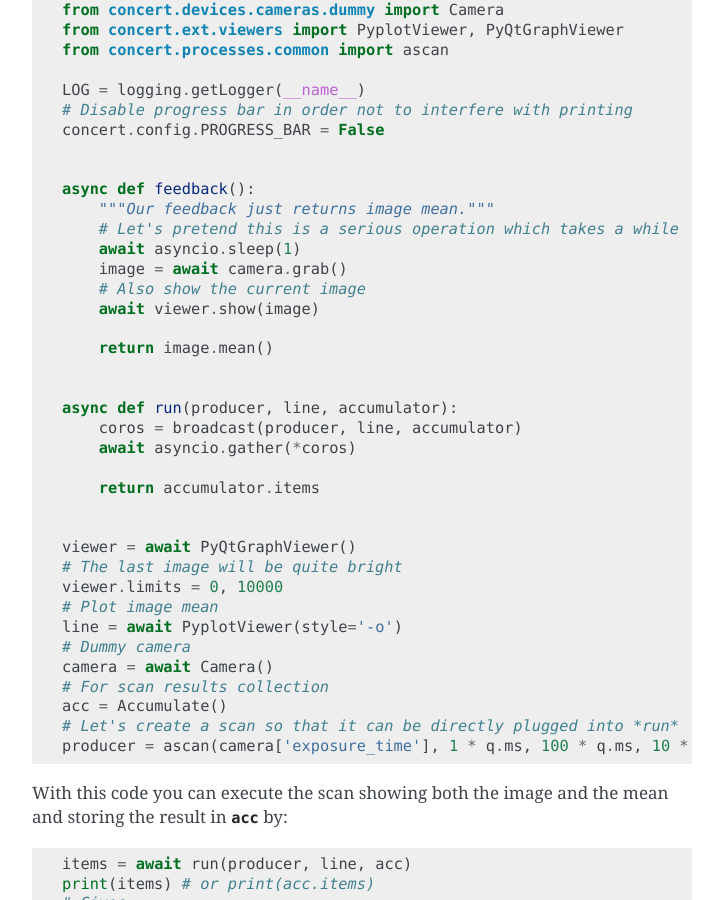
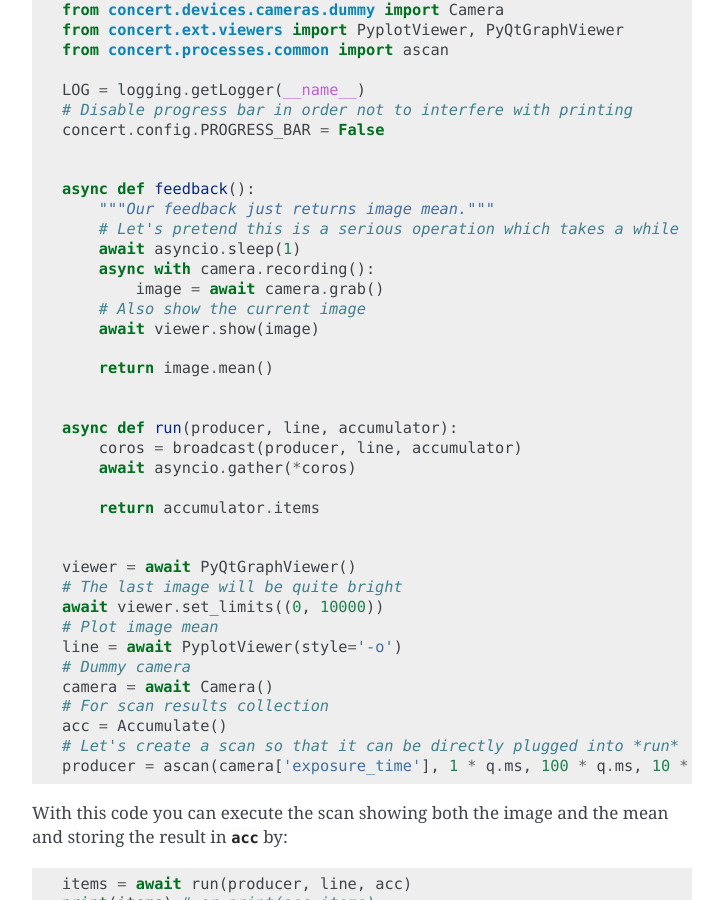
Before and after one commit to ufo-kit/concert, a Sphinx documentation site: the page built from docs/user/getstarted.rst, in a window 1280 px wide and 900 px high, scrolled down 4245 px. Shown: the whole window, without its empty margins (388-1111 px from the left). Built offline with Sphinx 7.4.7, drawn with Linux system fonts in a browser that asks for light colours.

Commit message:
docs: fix get started session

```diff
--- a/docs/user/getstarted.rst
+++ b/docs/user/getstarted.rst
@@ -212,7 +212,8 @@ features. You can download the scan_ example or just copy this::
         """Our feedback just returns image mean."""
         # Let's pretend this is a serious operation which takes a while
         await asyncio.sleep(1)
-        image = await camera.grab()
+        async with camera.recording():
+            image = await camera.grab()
         # Also show the current image
         await viewer.show(image)
 
@@ -228,7 +229,7 @@ features. You can download the scan_ example or just copy this::
 
     viewer = await PyQtGraphViewer()
     # The last image will be quite bright
-    viewer.limits = 0, 10000
+    await viewer.set_limits((0, 10000))
     # Plot image mean
     line = await PyplotViewer(style='-o')
     # Dummy camera
```
